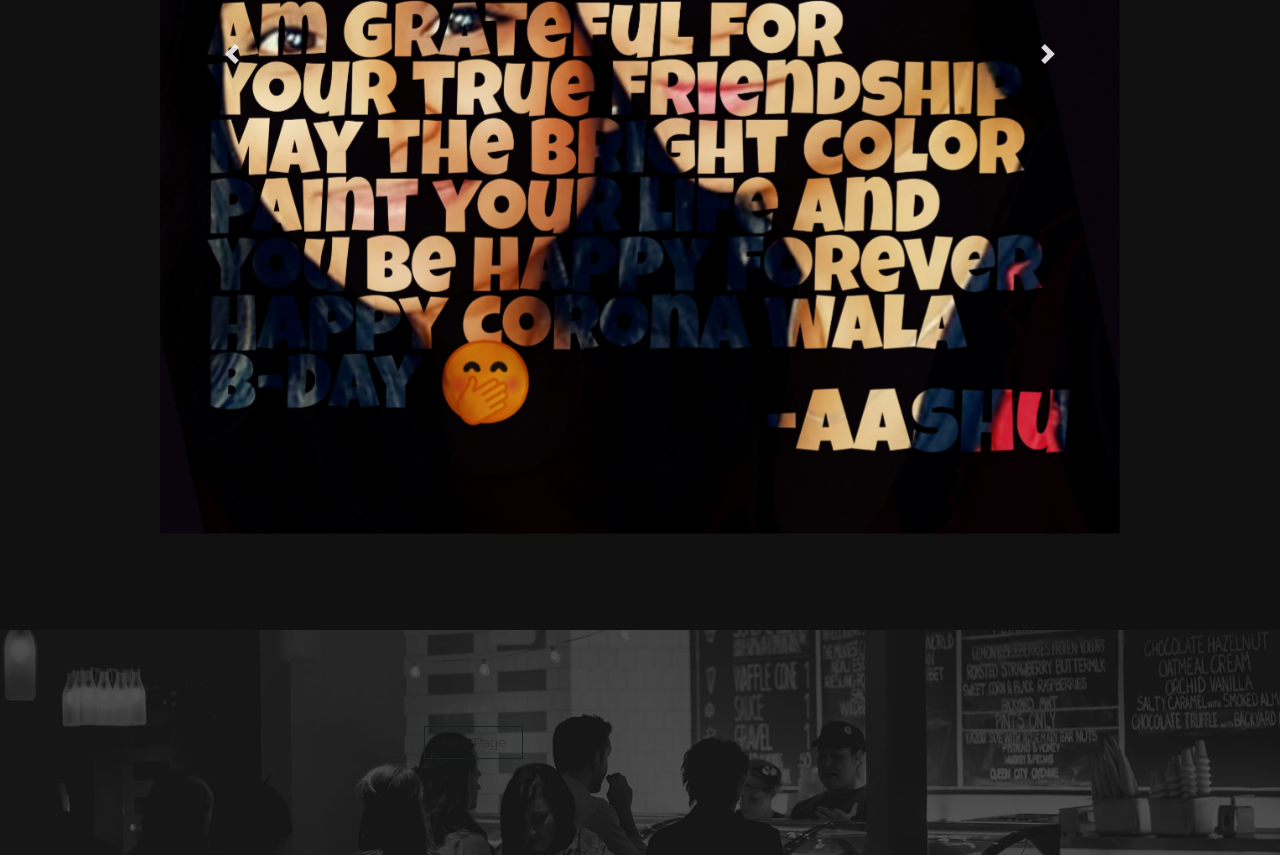
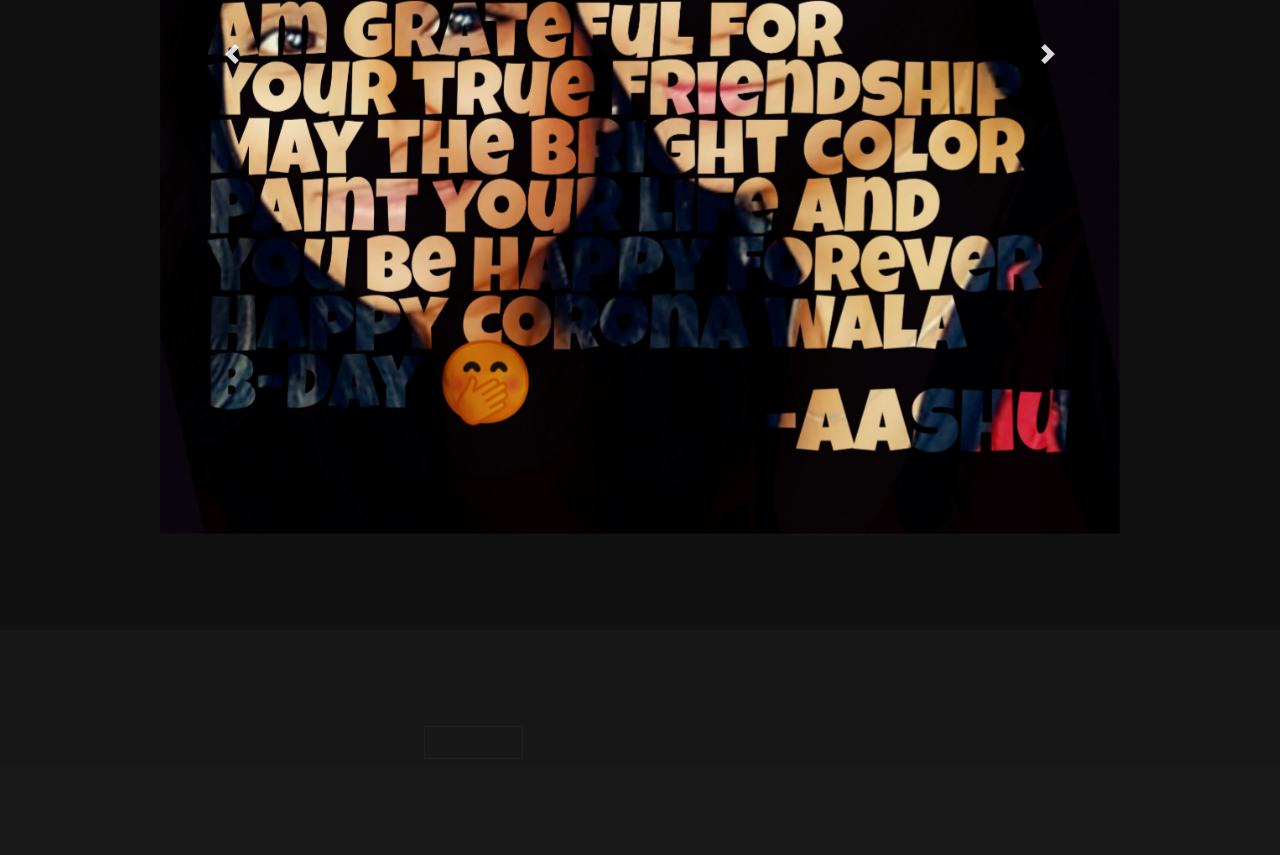
Before and after one commit to 9Yogesh9/Birthday2, a plain HTML site: page index.html in a window 1280 px wide. Shown: the part 4063-4918 px from the top of the page. Drawn offline with nearby package versions, Linux system fonts and the light colour scheme.

Commit message:
Update index.html

```diff
--- a/index.html
+++ b/index.html
@@ -188,7 +188,7 @@
   </div>
   <!-- Events -->
   <!-- Dark opaque section -->
-  <div class="py-5 photo-overlay" id="book" style="background-image: url(&quot;assets/restaurant/makereservation_dark.jpg&quot;);">
+  <div class="py-5 photo-overlay" id="book">
     <div class="container">
       <div class="row">
         <div class="col-md-3"> </div>
```
